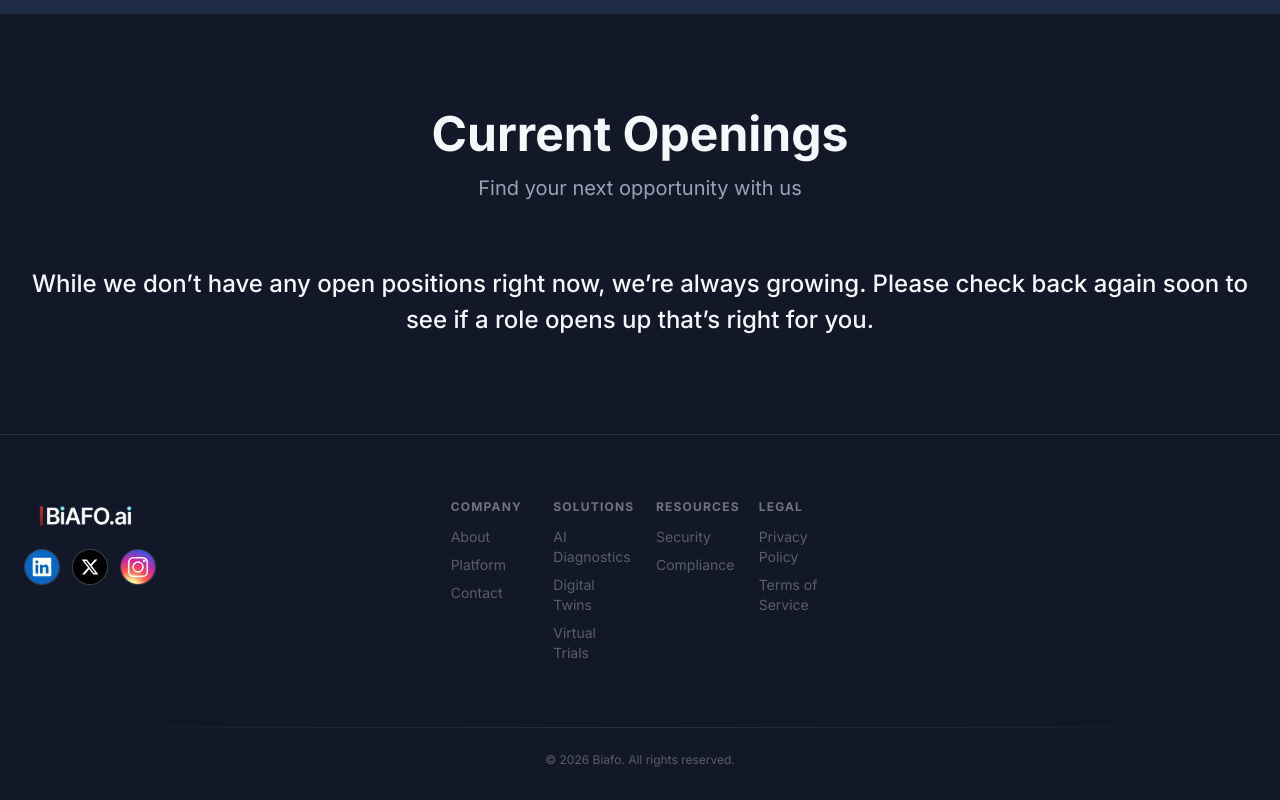
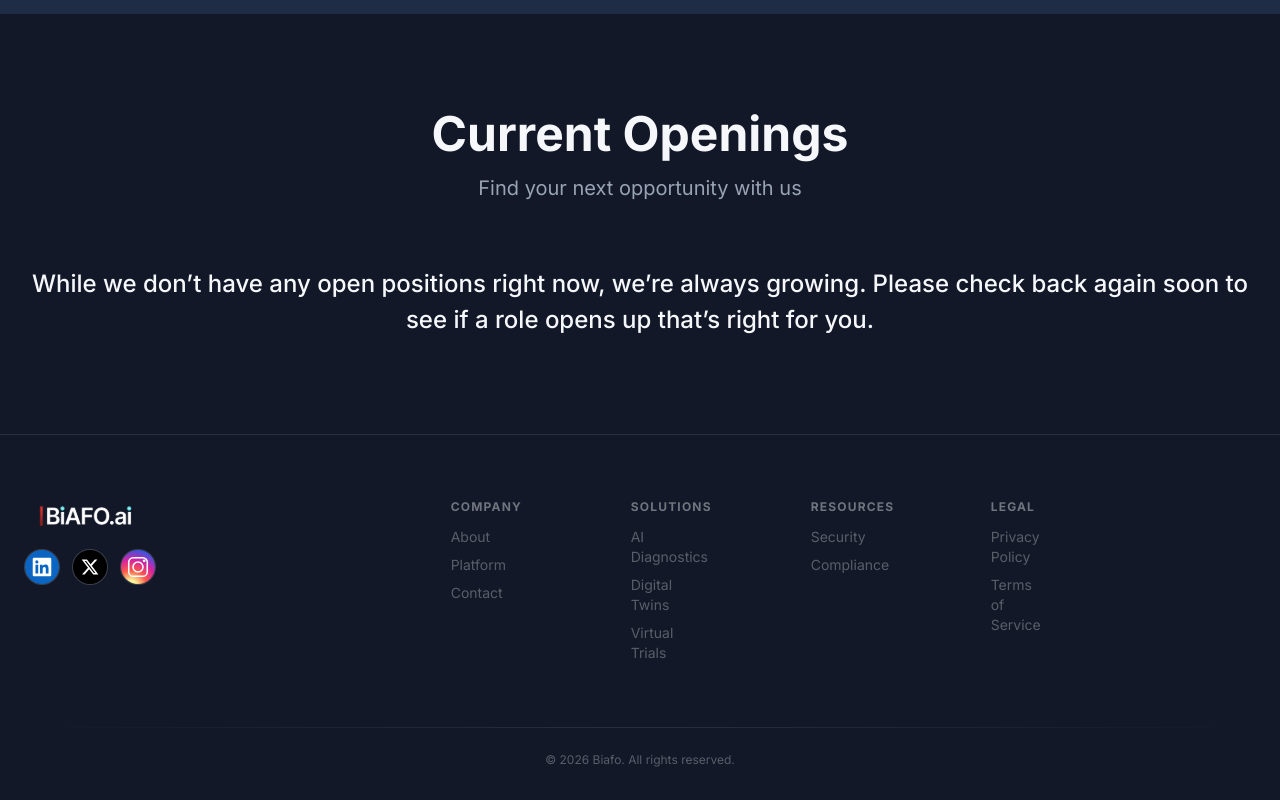
Before and after one commit to ZainUlAbiden4163/biafotest, a Next.js app: page /career in a window 1280 px wide. Shown: the part 1382-2182 px from the top of the page. Built offline with nearby package versions, Linux system fonts and the light colour scheme.

Commit message:
commit changes

```diff
--- a/src/app/_sections/Footer.jsx
+++ b/src/app/_sections/Footer.jsx
@@ -51,7 +51,7 @@ function Footer() {
           </div>
 
           {/* Links */}
-          <div className="lg:col-span-4 grid lg:grid-cols-4 grid-cols-1 gap-8">
+          <div className="lg:col-span-4 grid lg:grid-cols-4 grid-cols-1 gap-45">
             {/* {Object.entries(FOOTER_LINKS).map(([category, links], colIdx) => (
               <div key={category}>
                 <ul className="flex gap-3">
--- a/src/app/_sections/HeroSection.jsx
+++ b/src/app/_sections/HeroSection.jsx
@@ -55,7 +55,7 @@ function HeroSection() {
               href="/contactus"
               className="bg-(--color-cyan) px-1.5 md:px-4 py-1 md:py-2 rounded-full cursor-pointer border border-(--color-cyan)"
             >
-              Request early access
+              Request Early Access
             </a>
 
             <a
--- a/src/app/_sections/SectionFaq6.jsx
+++ b/src/app/_sections/SectionFaq6.jsx
@@ -47,7 +47,7 @@ function SectionFaq6() {
 
         {/* Bottom note */}
 
-        <p className="mt-10 text-white/30 text-sm text-center">
+        <p className="text-white/30 text-sm text-center">
           Still have questions?{" "}
           <a
             href="#contact"
```
